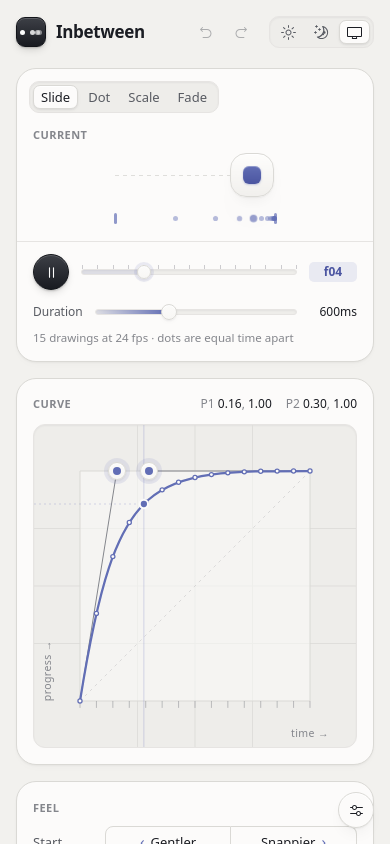
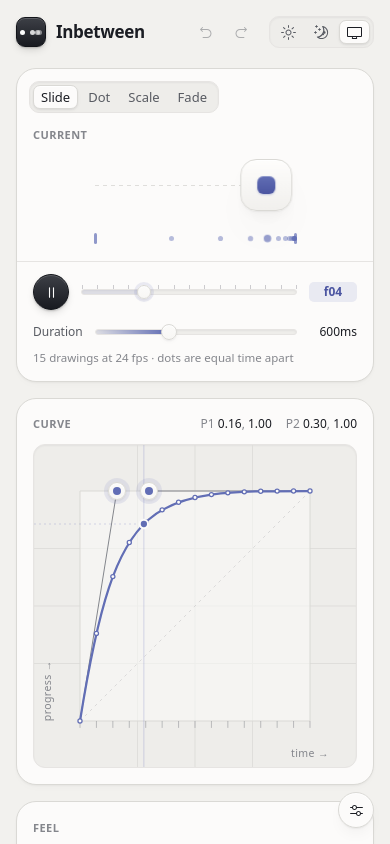
Before and after one commit to tettoffensive/inbetween, a React (Vite) app: page / in a window 390 px wide. Shown: the top 844 px of the page. Built offline with nearby package versions, Linux system fonts and the light colour scheme.

Commit message:
Smaller curve, larger preview
Curve plot sizes to the window (capped at 540px); preview column takes the
remaining width. Subject 52px, travel 200px, taller lane.

Co-Authored-By: Claude Opus 5.5 <noreply@anthropic.com>

```diff
--- a/src/App.module.css
+++ b/src/App.module.css
@@ -81,7 +81,9 @@
 
 .main {
   display: grid;
-  grid-template-columns: 280px minmax(0, 1fr) 340px;
+  /* Curve is sized to the window; the preview takes the remaining width. */
+  --plot-size: min(calc(100dvh - 280px), calc(100vw - 780px), 540px);
+  grid-template-columns: 280px auto minmax(360px, 1fr);
   grid-template-rows: auto 1fr;
   grid-template-areas:
     'shape curve preview'
@@ -92,7 +94,8 @@
 
 @media (max-width: 1120px) {
   .main {
-    grid-template-columns: minmax(0, 1fr) 340px;
+    --plot-size: 100%;
+    grid-template-columns: minmax(0, 1fr) 360px;
     grid-template-rows: auto auto auto;
     grid-template-areas:
       'curve preview'
--- a/src/components/CurveEditor.module.css
+++ b/src/components/CurveEditor.module.css
@@ -32,9 +32,7 @@
 
 .plot {
   position: relative;
-  width: 100%;
-  /* Keep the whole workspace on one screen. */
-  max-width: max(320px, calc(100dvh - 190px));
+  width: var(--plot-size, 100%);
   aspect-ratio: 1;
   border-radius: var(--radius-md);
   overflow: hidden;
--- a/src/components/Stage.module.css
+++ b/src/components/Stage.module.css
@@ -39,7 +39,7 @@
 
 .track {
   position: relative;
-  height: 64px;
+  height: 84px;
   display: flex;
   align-items: center;
 }
--- a/src/components/Stage.tsx
+++ b/src/components/Stage.tsx
@@ -9,7 +9,8 @@ import { Segmented } from './Segmented'
 import { DurationSlider } from './Controls'
 import styles from './Stage.module.css'
 
-const TRAVEL = 160
+const TRAVEL = 200
+const SIZE = 52
 
 const SUBJECTS: { value: Subject; label: string }[] = [
   { value: 'slide', label: 'Slide' },
@@ -135,17 +136,17 @@ function Lane({
 }) {
   const ref = useRef<HTMLDivElement>(null)
   const width = useElementWidth(ref)
-  const size = subject === 'dot' ? 16 : 44
+  const size = subject === 'dot' ? 18 : SIZE
   // Realistic UI distance, centred in the lane.
-  const travel = Math.max(0, Math.min(TRAVEL, width - 44))
-  const start = Math.max(0, (width - travel - 44) / 2)
+  const travel = Math.max(0, Math.min(TRAVEL, width - SIZE))
+  const start = Math.max(0, (width - travel - SIZE) / 2)
   const y = solve(curve, t)
   const samples = useMemo(() => sample(curve, intervals), [curve, intervals])
   const active = Math.round(t * intervals)
 
   let subjectStyle: React.CSSProperties
   if (subject === 'slide' || subject === 'dot') {
-    const offset = (44 - size) / 2
+    const offset = (SIZE - size) / 2
     subjectStyle = { transform: `translateX(${start + offset + y * travel}px)` }
   } else if (subject === 'scale') {
     subjectStyle = { left: start + travel / 2, transform: `scale(${0.6 + 0.4 * y})` }
@@ -157,7 +158,7 @@ function Lane({
     <div className={styles.lane} data-reference={reference || undefined}>
       <span className={styles.laneLabel}>{label}</span>
       <div ref={ref} className={styles.track}>
-        <div className={styles.rail} style={{ left: start + 22, width: travel }} />
+        <div className={styles.rail} style={{ left: start + SIZE / 2, width: travel }} />
         <div
           className={styles.subject}
           data-kind={subject === 'dot' ? 'dot' : 'card'}
@@ -173,7 +174,7 @@ function Lane({
             className={styles.dot}
             data-active={i === active || undefined}
             data-key={i === 0 || i === intervals || undefined}
-            style={{ left: start + 22 + v * travel }}
+            style={{ left: start + SIZE / 2 + v * travel }}
           />
         ))}
       </div>
```
